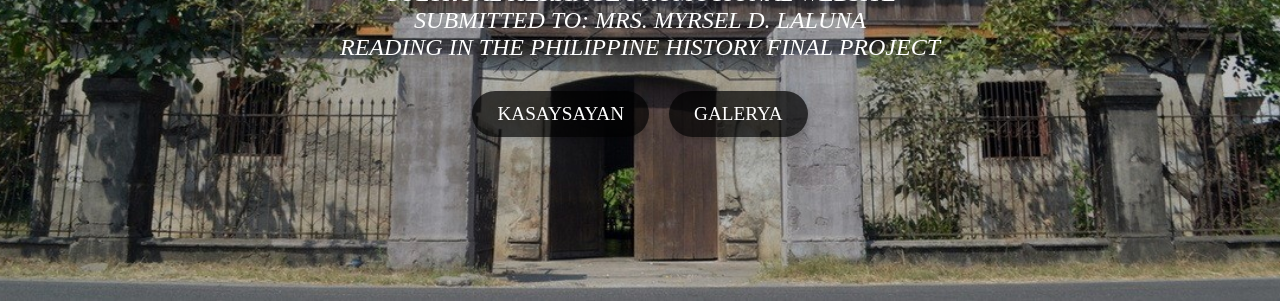
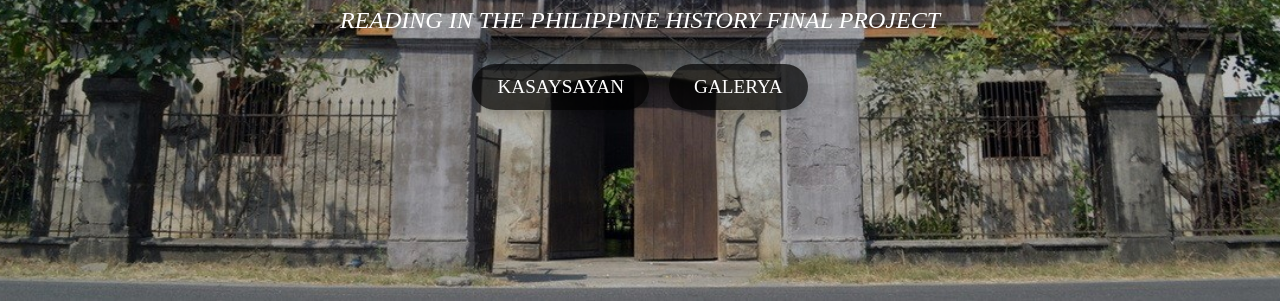
Before and after one commit to rhymikaellah/enriquezancestralhouse, a plain HTML site: page index.html in a window 1280 px wide. Shown: the part 499-800 px from the top of the page. Drawn offline with Linux system fonts and the light colour scheme.

Commit message:
Update index.html

```diff
--- a/index.html
+++ b/index.html
@@ -73,8 +73,6 @@
     </header>
 
     <div class="footer-text">
-        CULTRUAL HERITAGE PROMOTIONAL WEBSITE<br>
-        SUBMITTED TO: MRS. MYRSEL D. LALUNA<br>
         READING IN THE PHILIPPINE HISTORY FINAL PROJECT
     </div>
 
```
